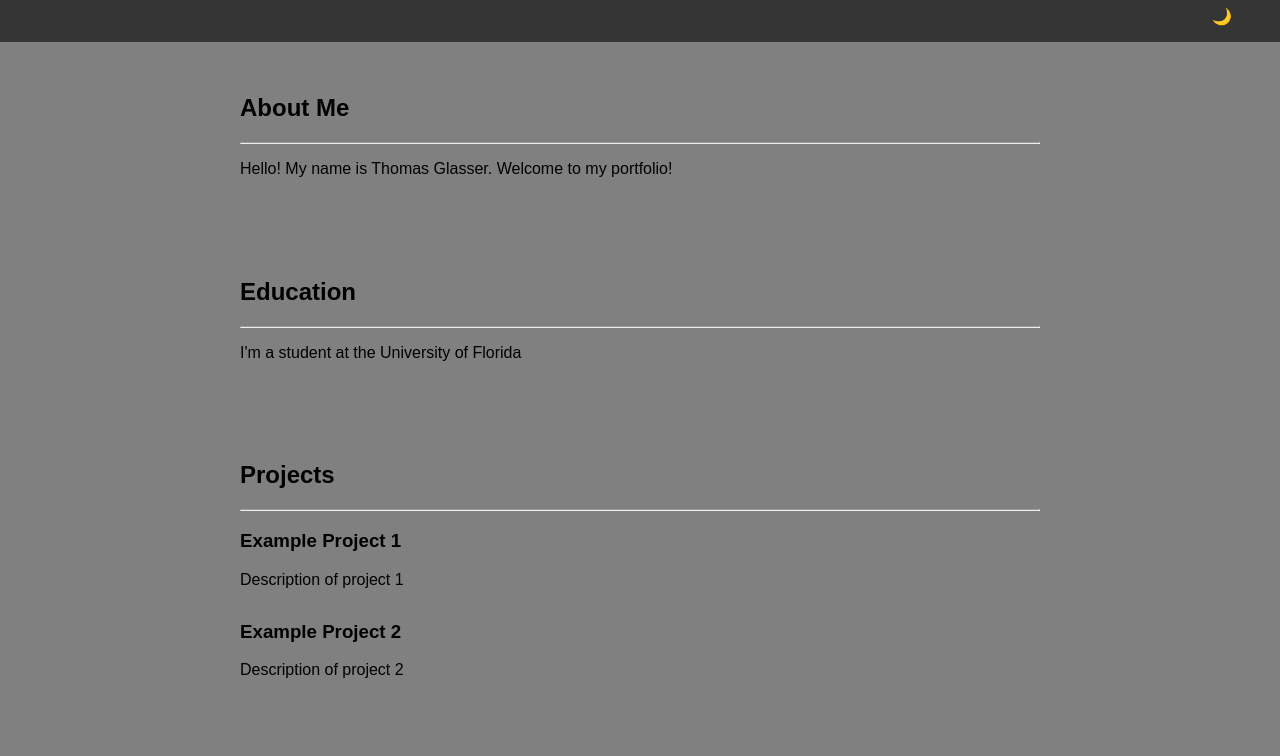
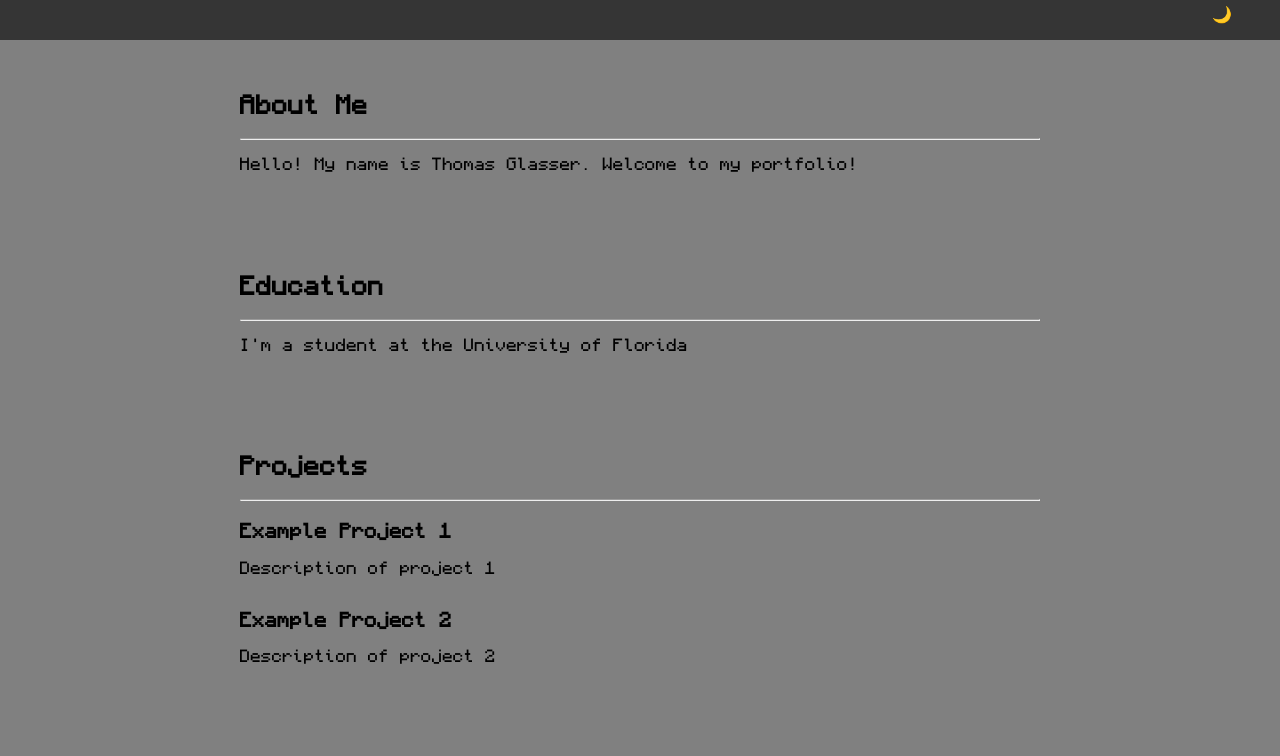
Before and after one commit to thomasglasser/Template-Portfolio, a plain HTML site: page index.html in a window 1280 px wide. Shown: the part 97-853 px from the top of the page. Drawn offline with Linux system fonts and the light colour scheme.

Commit message:
Added Monocraft font files

```diff
--- a/styles.css
+++ b/styles.css
@@ -1,6 +1,11 @@
+@font-face {
+    font-family: 'Embedded Monocraft';
+    src: url(./Monocraft.ttf) format('truetype'), url(./Monocraft.otf) format('opentype');
+}
+
 body {
     background-color: #808080;
-    font-family: Monocraft, Arial, sans-serif;
+    font-family: Monocraft, 'Embedded Monocraft', Arial, sans-serif;
     margin: 0;
     padding: 0;
     box-sizing: border-box;
```
Also changed, not shown: Monocraft.otf (added), Monocraft.ttf (added).
